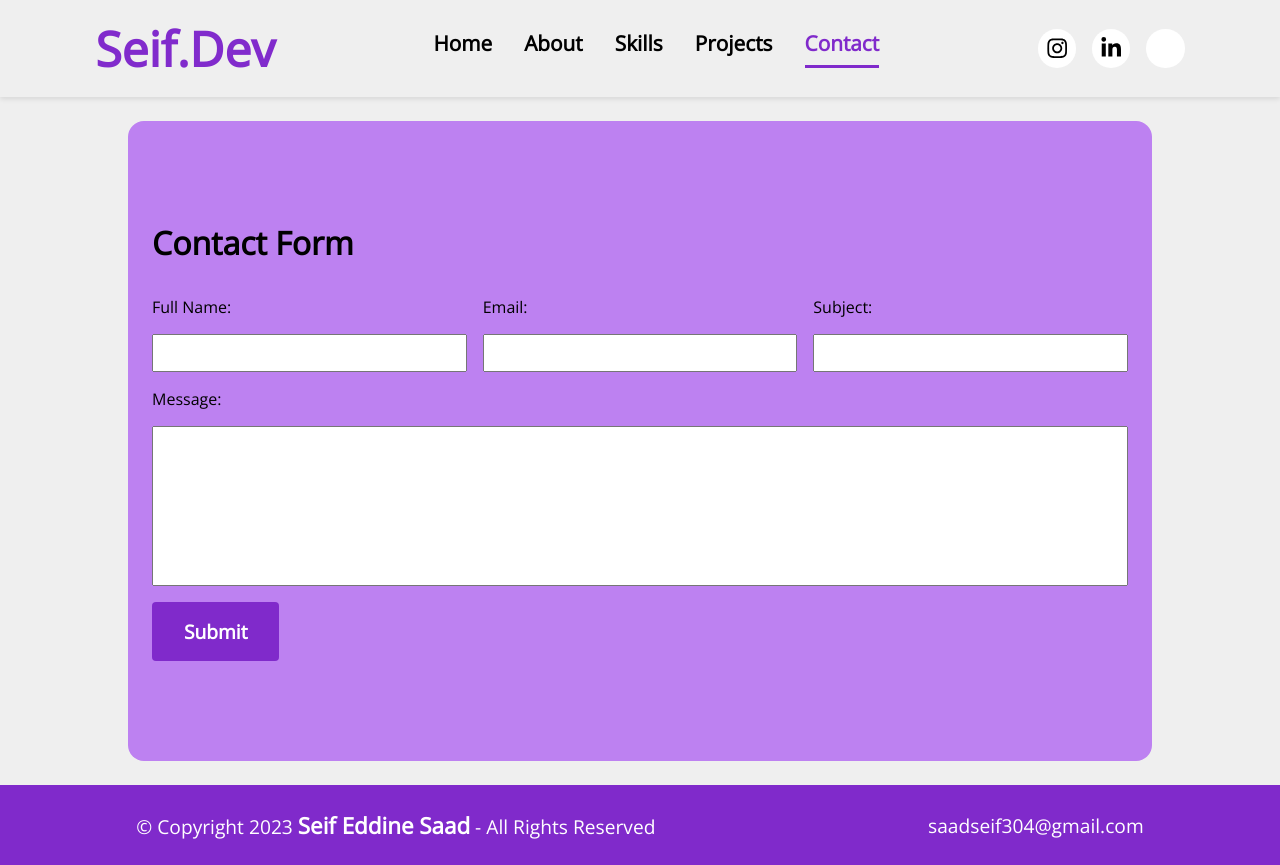
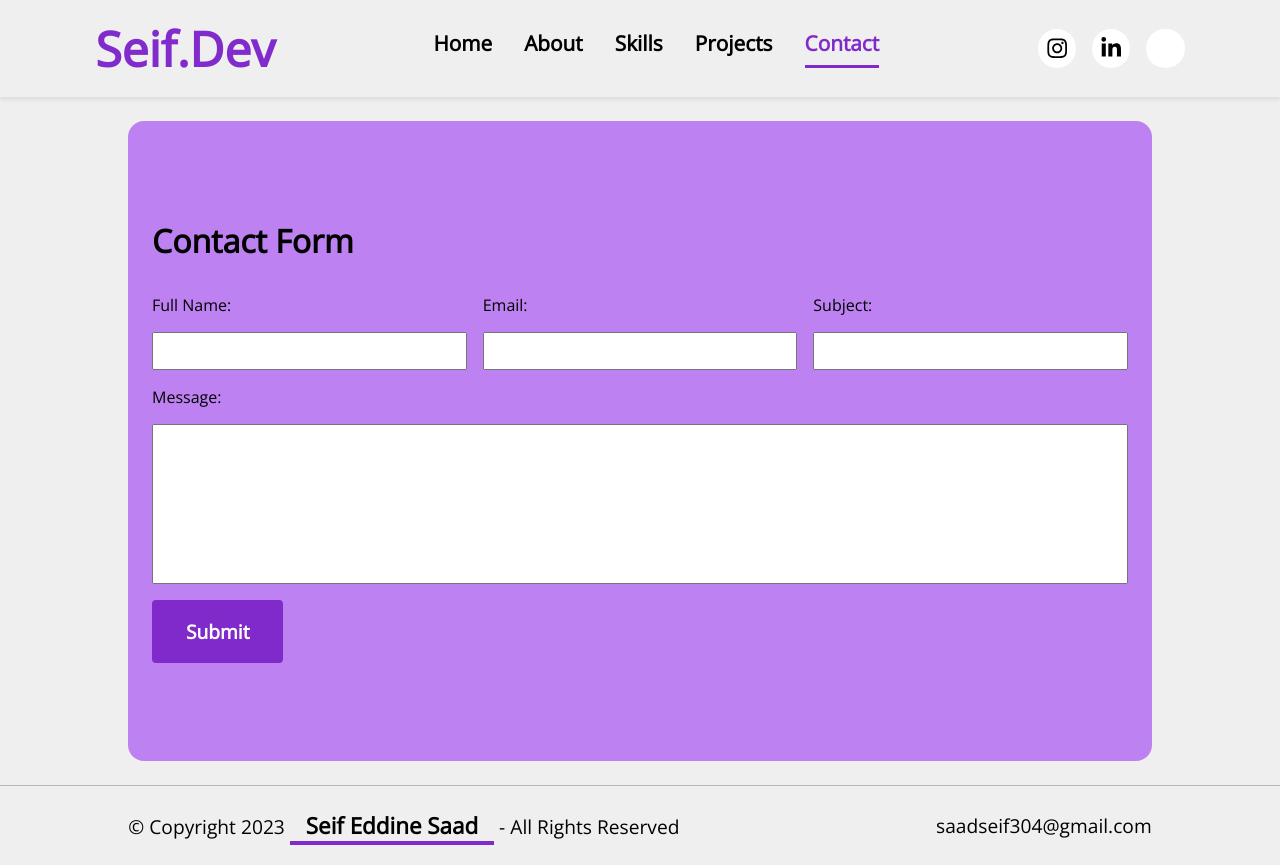
Before and after one commit to seifeddinesaad01/My-Personal-Portfolio, a React (Create React App) app: page /contact in a window 1280 px wide. Built offline with nearby package versions, Linux system fonts and the light colour scheme; some icons are missing.

Commit message:
ui: refactoring

```diff
--- a/src/Features/Hero/Hero.css
+++ b/src/Features/Hero/Hero.css
@@ -47,7 +47,7 @@
   width: 27rem;
   height: 30rem;
   border-radius: 2rem ;
-  /* border: 4px solid hsla(272, 66%, 48%, 1); */
+   border: 5px solid hsla(272, 66%, 48%, 1);
 }
 
 .hero__title {
--- a/src/Features/SectionOne/SectionOne.css
+++ b/src/Features/SectionOne/SectionOne.css
@@ -118,12 +118,14 @@
   font-size: 1.2rem;
   font-weight: 550;
   border: none;
-  /* font-size: 1.2rem; */
   font-weight: 600;
+  border: 2px solid hsla(272, 66%, 48%, 1);
+
 }
 
 .sectionOne__btn:hover {
-  background-color: #6380ff;
-  color: #fff;
-  transition: ease all 0.3s;
+  background-color: #fff;
+  color: hsla(272, 66%, 48%, 1);
+   border: 2px solid hsla(272, 66%, 48%, 1);
+  transition: ease all 0.4s;
 }
--- a/src/components/Footer/Footer.css
+++ b/src/components/Footer/Footer.css
@@ -3,11 +3,11 @@
   justify-content: space-around;
   align-items: center;
   min-height: 10vh;
-  background-color: hsla(272, 66%, 48%, 1);
-
+  background-color: #efefef;
   width: 100%;
-  color: #fff;
+  color: black;
   flex-wrap: wrap;
+  border-top: 1px solid rgb(182, 182, 182);
 }
 
 .footer p {
@@ -20,5 +20,7 @@
 .myName {
   font-size: 1.4rem;
   font-weight: 600;
-  color: #fff;
+  color: black;
+  border-bottom: 4px solid hsla(272, 66%, 48%, 1);
+  padding-inline: 1rem;
 }
```
